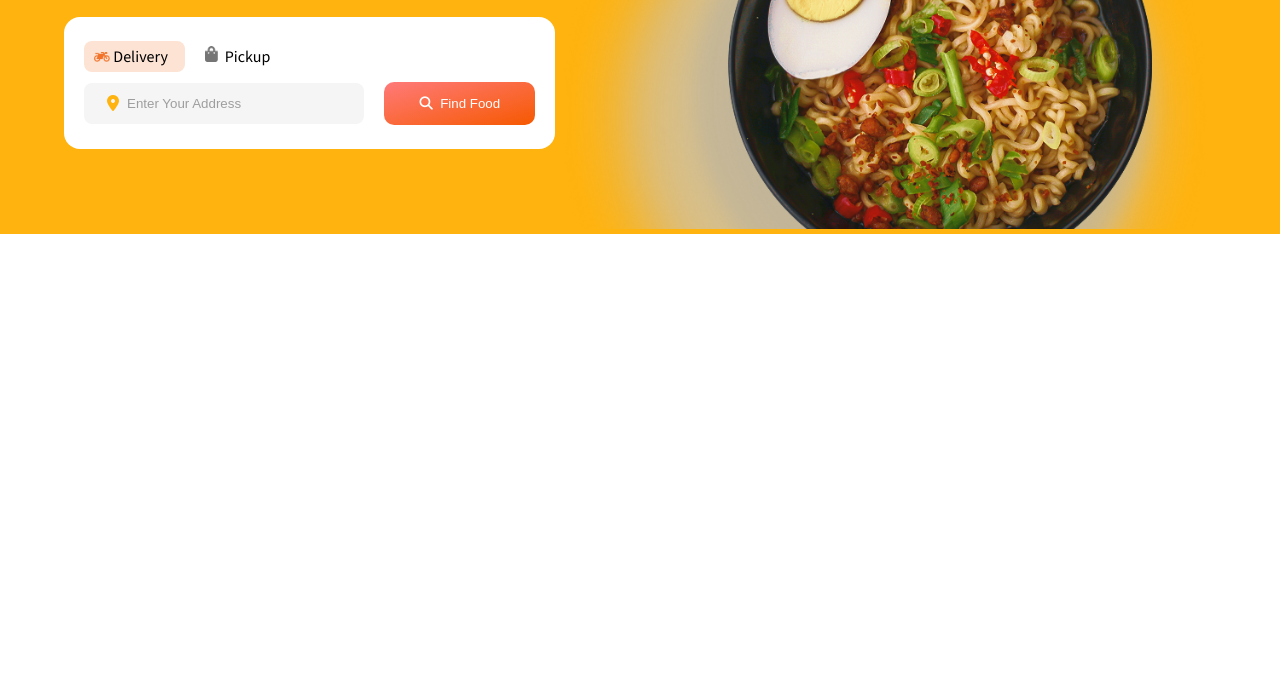
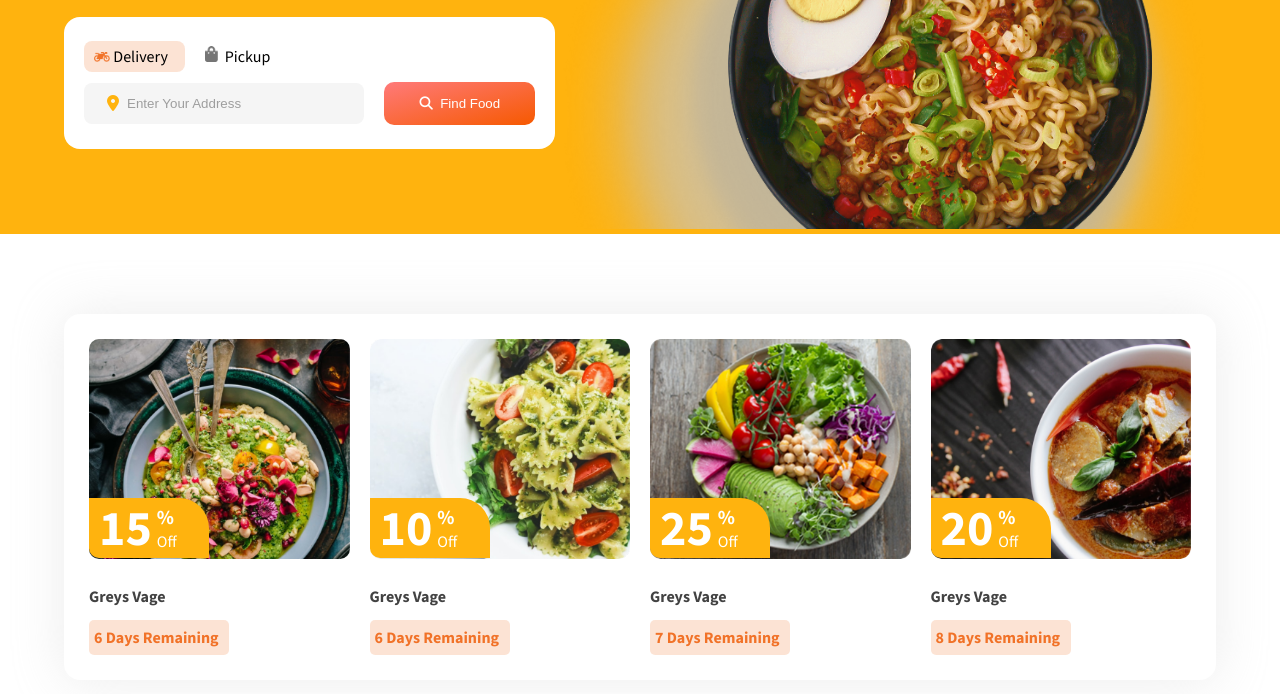
Before and after one commit to ibnhosain/FoodWagon_Landing_Page, a plain HTML site: page index.html in a window 1280 px wide. Shown: the part 214-908 px from the top of the page. Before the commit the page ends 800 px from the top, so only its background shows below. Drawn offline with nearby package versions, Linux system fonts and the light colour scheme.

Commit message:
deal section add

```diff
--- a/index.html
+++ b/index.html
@@ -79,6 +79,67 @@
         </div>
     </header>
 
+    <!--===================
+    Flash Deals section
+     ==================-->
+    <section class="flash_deal">
+        <div class="container">
+            <div class="flash_deal_inner">
+                <div class="deal_card">
+                    <img src="./images/Flash_Deal_img_01.png" alt="Flash_Deal_img">
+                    <div class="Discount_card"><span class="Discount_number">15 </span>
+                        <div style="display: flex;flex-direction: column; margin-left: 5px;">
+                            <span class="Discount_parsent">%</span>
+                            <span class="Discount_off">Off</span>
+                        </div>
+                    </div>
+                </div>
+                <div class="deal_card">
+                    <img src="./images/Flash_Deal_02.png" alt="Flash_Deal_img">
+                     <div class="Discount_card"><span class="Discount_number">10 </span>
+                        <div style="display: flex;flex-direction: column; margin-left: 5px;">
+                            <span class="Discount_parsent">%</span>
+                            <span class="Discount_off">Off</span>
+                        </div>
+                    </div>
+                </div>
+                <div class="deal_card">
+                    <img src="./images/Flash_Deal_03.png" alt="Flash_Deal_img">
+                     <div class="Discount_card"><span class="Discount_number">25 </span>
+                        <div style="display: flex;flex-direction: column; margin-left: 5px;">
+                            <span class="Discount_parsent">%</span>
+                            <span class="Discount_off">Off</span>
+                        </div>
+                    </div>
+                </div>
+                <div class="deal_card">
+                    <img src="./images/Flash_Deal_04.png" alt="Flash_Deal_img">
+                     <div class="Discount_card"><span class="Discount_number">20 </span>
+                        <div style="display: flex;flex-direction: column; margin-left: 5px;">
+                            <span class="Discount_parsent">%</span>
+                            <span class="Discount_off">Off</span>
+                        </div>
+                    </div>
+                </div>
+                <div class="deal_caption">
+                    <p>Greys Vage</p>
+                    <p>6 Days Remaining</p>
+                </div>
+                <div class="deal_caption">
+                    <p>Greys Vage</p>
+                    <p>6 Days Remaining</p>
+                </div>
+                <div class="deal_caption">
+                    <p>Greys Vage</p>
+                    <p>7 Days Remaining</p>
+                </div>
+                <div class="deal_caption">
+                    <p>Greys Vage</p>
+                    <p>8 Days Remaining</p>
+                </div>
+            </div>
+        </div>
+    </section>
 </body>
 
 </html>
--- a/style.css
+++ b/style.css
@@ -58,7 +58,7 @@ p {
     padding: 14px 35px;
     border: none;
     border-radius: 10px;
-      transition: all 0.3s ease;
+    transition: all 0.3s ease;
 }
 
 .comon_button:hover {
@@ -221,3 +221,61 @@ header styling start
     border-color: #F65900;
     box-shadow: 0 0 5px rgba(246, 89, 0, 0.3);
 }
+
+/*=================
+Flash Deals section
+ ==================*/
+.flash_deal_inner {
+    display: grid;
+    grid-template-columns: repeat(4, 1fr);
+    grid-template-rows: auto auto;
+    gap: 20px;
+    box-shadow: 0px 0px 52px #c4c4c452;
+    padding: 25px;
+    border-radius: 16px;
+}
+
+.deal_card img {
+    width: 100%;
+    border-radius: 10px;
+    object-fit: cover;
+}
+.deal_card{
+    position: relative;
+}
+.Discount_card {
+    display: flex;
+    align-items: center;
+    justify-content: flex-start;
+    position: absolute;
+    bottom: 2.5%;
+    left: 0;
+    width: 120px;
+    height: 60px;
+    color: white;
+    background-color: var(--primary-bg);
+    border-radius: 0 30px 0 10px;
+}
+.Discount_number{
+margin-left: 10px;
+    font-size: 50px;
+    font-weight: bold;
+}
+.Discount_parsent{
+    font-size: 20px;
+    font-weight: bold;
+}
+.deal_caption p:not(:last-child) {
+    color: #424242;
+    font-weight: 800;
+}
+
+.deal_caption p:last-child {
+    margin-top: 10px;
+    color: #F17228;
+    font-weight: 800;
+    background-color: rgba(241, 114, 40, 0.2);
+    padding: 5px;
+    border-radius: 5px;
+    width: 140px;
+}
```
